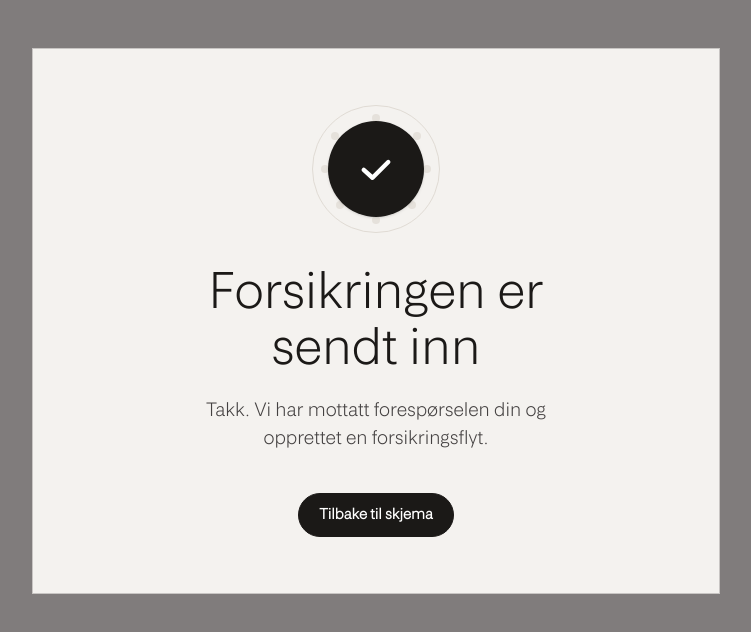
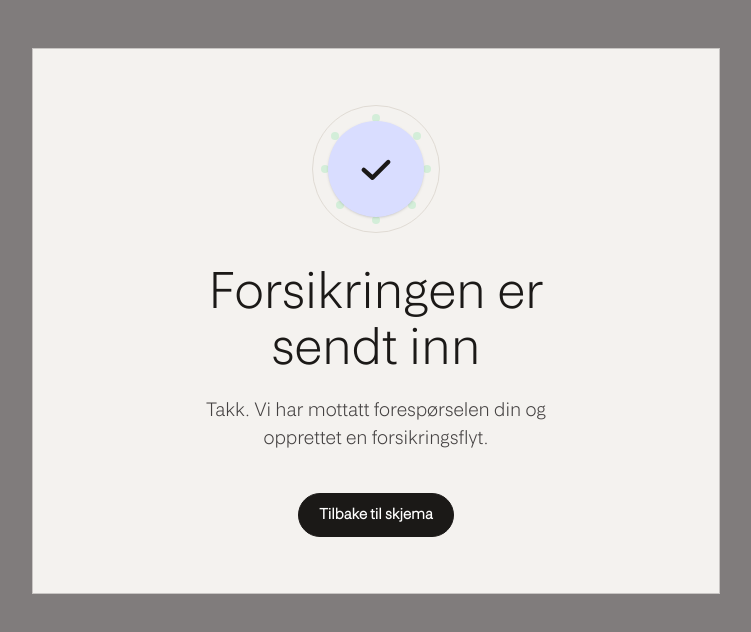
Before and after one commit to Kabins-WorkSpace/everest-forsikring, a Next.js app in the folder frontend/: page /insurance/success in a window 1280 px wide. Shown: the top 632 px of the page, without its empty margins (64-815 px from the left). Built offline with nearby package versions, Linux system fonts and the light colour scheme.

Commit message:
fix: change colors for success animation.

```diff
--- a/frontend/src/components/feedback/PurchaseCompletion.tsx
+++ b/frontend/src/components/feedback/PurchaseCompletion.tsx
@@ -26,7 +26,7 @@ export function PurchaseCompletion() {
       {accentDots.map((dot, index) => (
         <motion.span
           key={`${dot.top}-${dot.left}`}
-          className="absolute h-2 w-2 rounded-full bg-primary-varde"
+          className="absolute h-2 w-2 rounded-full bg-message-success"
           style={{
             top: dot.top,
             left: dot.left,
@@ -47,7 +47,7 @@ export function PurchaseCompletion() {
         initial={{ opacity: 0, scale: 0.88, y: 8 }}
         animate={{ opacity: 1, scale: 1, y: 0 }}
         transition={{ duration: 0.45, ease: "easeOut" }}
-        className="relative z-10 flex h-24 w-24 items-center justify-center rounded-full bg-primary-granite text-primary-white shadow-sm"
+        className="relative z-10 flex h-24 w-24 items-center justify-center rounded-full bg-message-info text-neutral-granite shadow-sm"
       >
         <motion.svg
           width="42"
```
